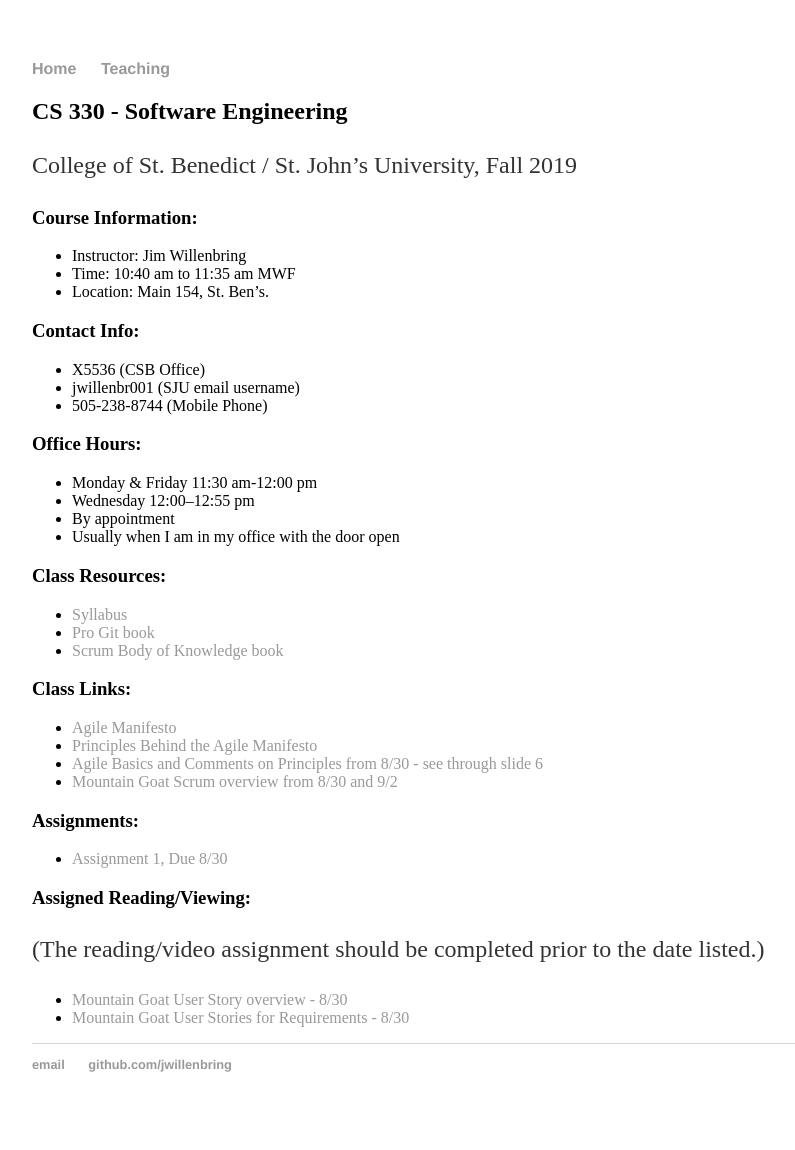
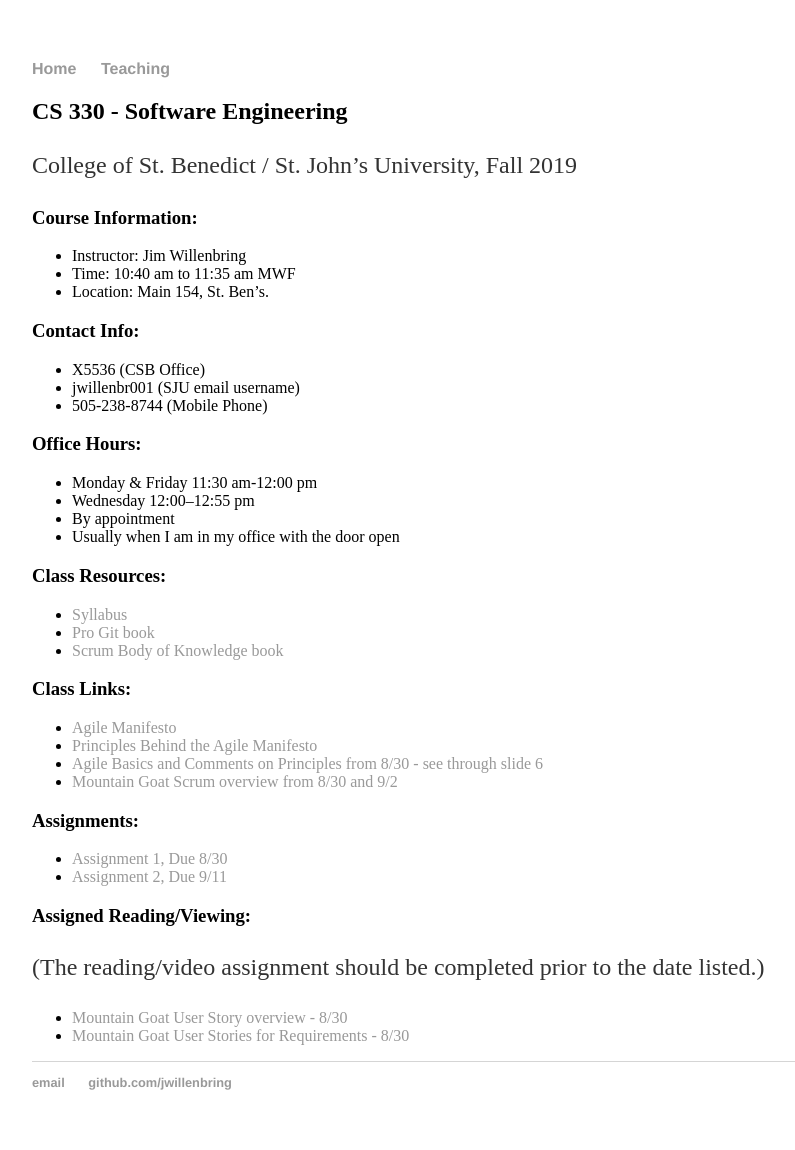
Before and after one commit to jwillenbring/jwillenbring.github.io, a Jekyll site: the page built from teaching/2019-Fall-CS330/index.md, in a window 1280 px wide. Shown: the whole page, without its empty margins (160-955 px from the left). Built offline with Jekyll 4.4.1, drawn with Linux system fonts in a browser that asks for light colours; our own code applies the rules of GitHub Pages for plain Markdown files.

Commit message:
Added assignment 2

```diff
--- a/teaching/2019-Fall-CS330/index.md
+++ b/teaching/2019-Fall-CS330/index.md
@@ -71,6 +71,7 @@ College of St. Benedict / St. John's University, Fall 2019
 --->
 
   * [Assignment 1, Due 8/30](https://docs.google.com/document/d/16bApEEE3z-OekdzmFvMxDyEfOEdoJCP55Lu1BaizH3Q/edit?usp=sharing)
+  * [Assignment 2, Due 9/11](https://docs.google.com/document/d/19_srRYyAVWS7BezA376_74CRRzoeMXxQ-jHVSUJA-xM/edit?usp=sharing)
 
 ### Assigned Reading/Viewing:
 
```
